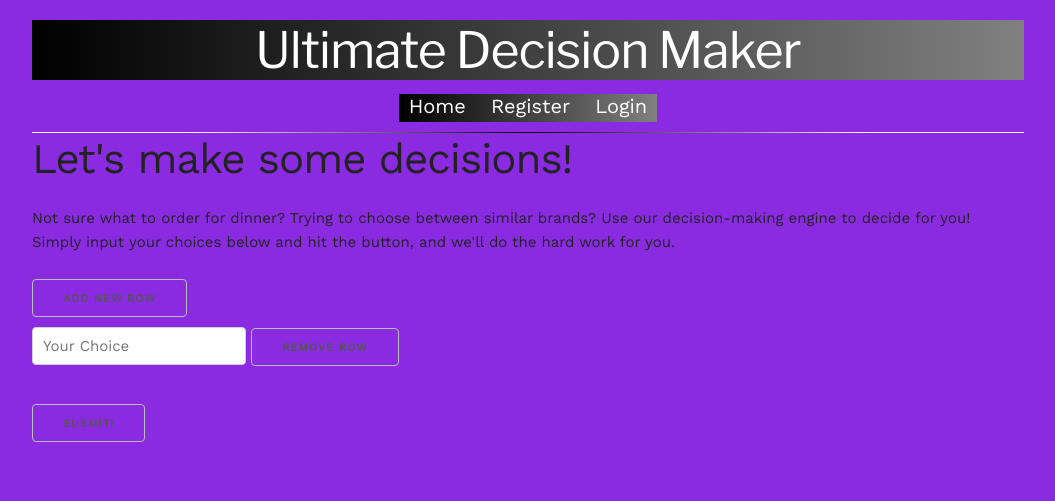
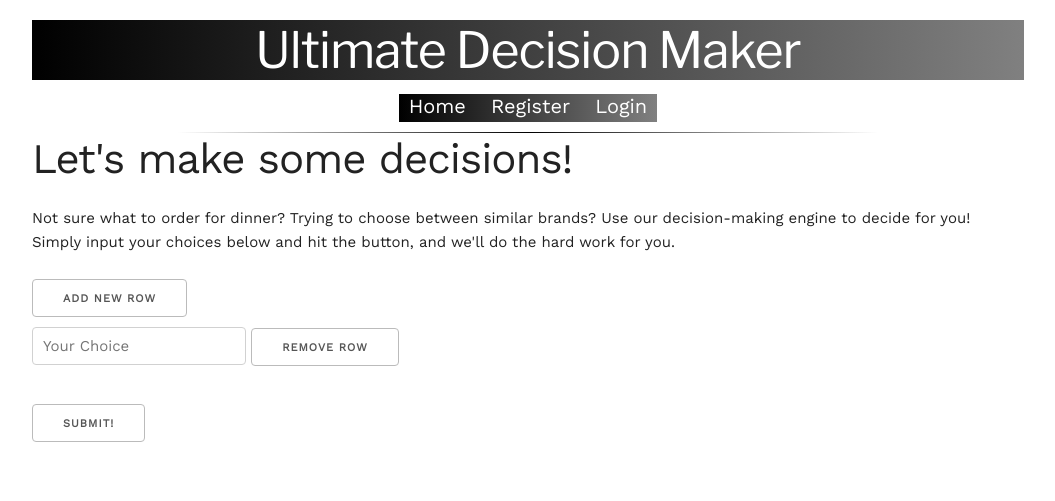
Before and after one commit to UltimateDecisionMaker/UltimateDecisionMaker, a Flask app: page / in a window 1280 px wide. Shown: the top 501 px of the page, without its empty margins (112-1167 px from the left). Run offline with Flask 2, Linux system fonts and the light colour scheme; some libraries are stand-ins or nearby versions.

Commit message:
reverted changes

```diff
--- a/src/static/css/style.css
+++ b/src/static/css/style.css
@@ -3,7 +3,7 @@
 body {
     padding: 20px;
     font-family: "Work Sans";
-    background-color: blueviolet
+    /* background-color: blueviolet */
 }
 
 .main_nav {
```
